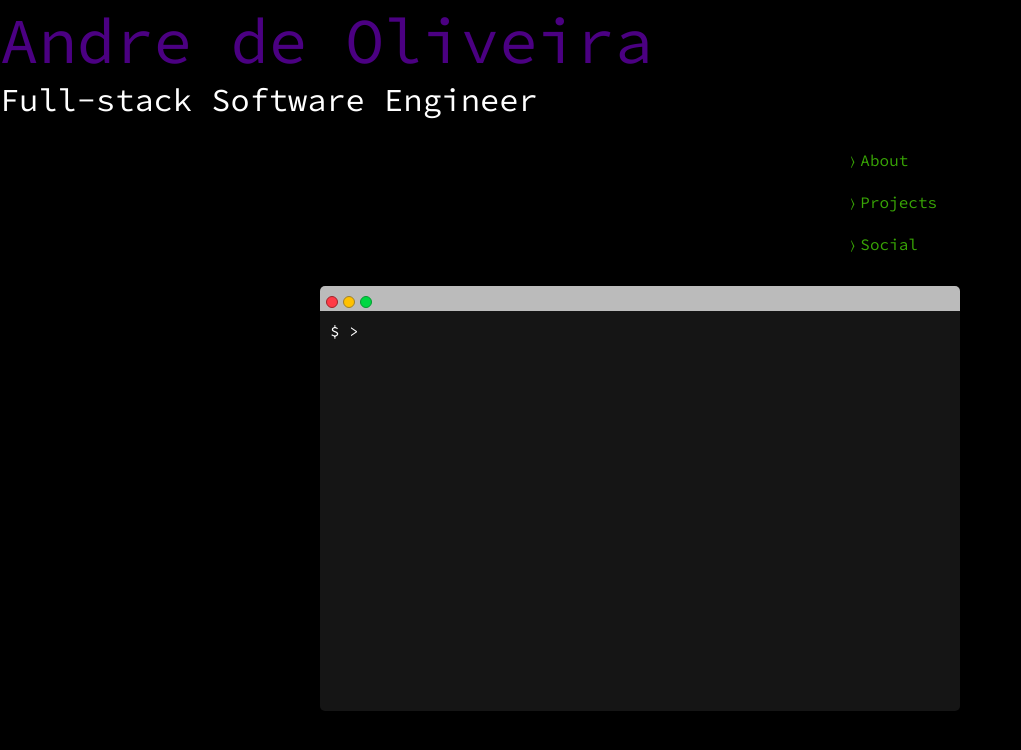
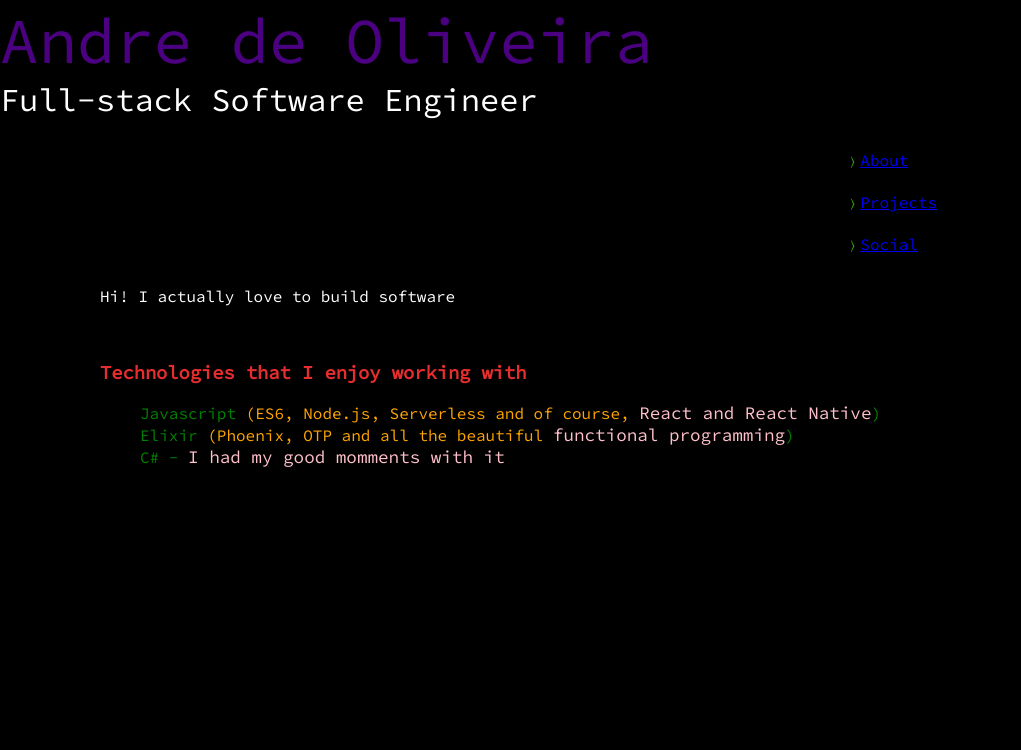
Before and after one commit to andredeloliveira/react-andre-app, a React (Create React App) app: page /about in a window 1280 px wide. Shown: the top 750 px of the page, without its empty margins (0-1021 px from the left). Built offline with nearby package versions, Linux system fonts and the light colour scheme.

Commit message:
Add a few more pages, router, etc

```diff
--- a/package.json
+++ b/package.json
@@ -6,6 +6,7 @@
     "immutable": "^3.8.2",
     "react": "^16.2.0",
     "react-dom": "^16.2.0",
+    "react-router-dom": "^4.2.2",
     "react-scripts": "1.1.1",
     "react-transition-group": "1.x",
     "react-typist": "^2.0.4"
--- a/src/App.js
+++ b/src/App.js
@@ -3,6 +3,11 @@ import Presentation from './components/UI/Presentation/Presentation';
 import NavigationBar from './components/UI/NavigationBar/NavigationBar';
 import SourceCodeContainer from './components/UI/SourceCodeContainer/SourceCodeContainer';
 import {List} from 'immutable';
+import About from '../src/components/myself/About';
+import Projects from '../src/components/myself/Projects';
+import CatImage from '../src/components/myself/CatImage';
+import Social from '../src/components/myself/Social';
+import { Switch, Route} from 'react-router-dom';
 
 const navigationItems = List([
   'About', 'Projects', 'Social'
@@ -32,15 +37,14 @@ class App extends Component {
           name='Andre de Oliveira'
           description='Full-stack Software Engineer'
         />
-        <div>
-          <NavigationBar
-            items={navigationItems}
-            onClick={this.selectContent}
-          />
-          <SourceCodeContainer
-            content={content}
-          />
-        </div>
+        <NavigationBar items={navigationItems} />
+        <Switch>
+          <Route exact path='/' component={CatImage} />
+          <Route path='/about' component={About} />
+          <Route path='/projects' component={Projects} />
+          <Route path='/social' component={Social} />
+        </Switch>
+
       </div>
     );
   }
--- a/src/components/UI/NavigationBar/NavigationBar.jsx
+++ b/src/components/UI/NavigationBar/NavigationBar.jsx
@@ -1,19 +1,15 @@
 import React from 'react';
 import PropTypes from 'prop-types';
 import {List} from 'immutable';
+import {Link} from 'react-router-dom';
 import './NavigationBar.css';
 
 class NavigationBar extends React.PureComponent {
 
   static propTypes = {
-    links: PropTypes.instanceOf(List),
-    onClick: PropTypes.func
+    items: PropTypes.instanceOf(List),
   };
 
-  handleClick = (item, event) => {
-    const {onClick} = this.props;
-    onClick && onClick(item.toLowerCase());
-  }
 
 
   _renderItems = () => {
@@ -22,9 +18,8 @@ class NavigationBar extends React.PureComponent {
       return (
         <li
           key={item}
-          onClick={this.handleClick.bind(this, item)}
           className='navbar-item'>
-          {item}
+          <Link to={`/${item.toLowerCase()}`}>{item}</Link>
         </li>
       );
     })
--- /dev/null
+++ b/src/components/myself/About.jsx
@@ -0,0 +1,24 @@
+import React from 'react';
+import './about.css';
+
+const About = () => (
+  <div className='about'>
+    <p>Hi! I actually love to build software</p>
+    <br />
+    <h3> Technologies that I enjoy working with</h3>
+    <ul>
+      <li>
+        Javascript <span className='span-list'>(ES6, Node.js, Serverless and of course,</span> <span className='wow'>React and React Native</span>)
+      </li>
+      <li>
+        Elixir <span className='span-list'>(Phoenix, OTP and all the beautiful</span> <span className='wow'>functional programming</span>)
+      </li>
+      <li>
+        C# - <span className='wow'>I had my good momments with it</span>
+      </li>
+    </ul>
+
+  </div>
+);
+
+export default About;
--- /dev/null
+++ b/src/components/myself/CatImage.jsx
@@ -0,0 +1,11 @@
+import React from 'react';
+import './cat.css';
+const CatImage = () => (
+  <div className='cat-description'>
+      <p>This is a lovely cat, isn't it?</p>
+      <img className='lovely-cat' src='lovely.jpg' />
+      <p>You can click on the navigation bar on the right to know more about me or you can enjoy this extreme cuteness</p>
+  </div>
+)
+
+export default CatImage;
--- /dev/null
+++ b/src/components/myself/Projects.jsx
@@ -0,0 +1,14 @@
+import React from 'react';
+import './projects.css';
+
+const Projects = () => (
+  <div>
+    <h3>Some of the projects that I've been working on</h3>
+    <ul>
+      <li>Special</li>
+      <li>Simplest Serverless</li>
+    </ul>
+  </div>
+);
+
+export default Projects;
--- /dev/null
+++ b/src/components/myself/Social.jsx
@@ -0,0 +1,13 @@
+import React from 'react';
+
+const Social = () => (
+  <div> here is where you can find me online
+    <ul>
+      <li>
+        LOL
+      </li>
+    </ul>
+  </div>
+);
+
+export default Social;
--- /dev/null
+++ b/src/components/myself/about.css
@@ -0,0 +1,25 @@
+.about {
+  text-align: left;
+  margin-left: 100px;
+}
+
+h3 {
+  color: rgb(231, 45, 45);
+}
+
+ul {
+  list-style-type: none;
+}
+
+li {
+  color: green;
+}
+
+.span-list {
+  color: orange;
+}
+
+.wow {
+  font-size: 1.1em;
+  color: pink;
+}
--- /dev/null
+++ b/src/components/myself/cat.css
@@ -0,0 +1,7 @@
+.cat-description {
+  text-align: center;
+}
+
+.lovely-cat {
+  border-radius: 20px;
+}
--- a/src/index.js
+++ b/src/index.js
@@ -3,6 +3,10 @@ import ReactDOM from 'react-dom';
 import './index.css';
 import App from './App';
 import registerServiceWorker from './registerServiceWorker';
+import {BrowserRouter} from 'react-router-dom';
 
-ReactDOM.render(<App />, document.getElementById('root'));
+ReactDOM.render(
+  <BrowserRouter>
+    <App />
+  </BrowserRouter>, document.getElementById('root'));
 registerServiceWorker();
```
Also changed, not shown: public/lovely.jpg (added), src/components/myself/projects.css (added), 1 other file (tests, documents, lock files or other folders).
